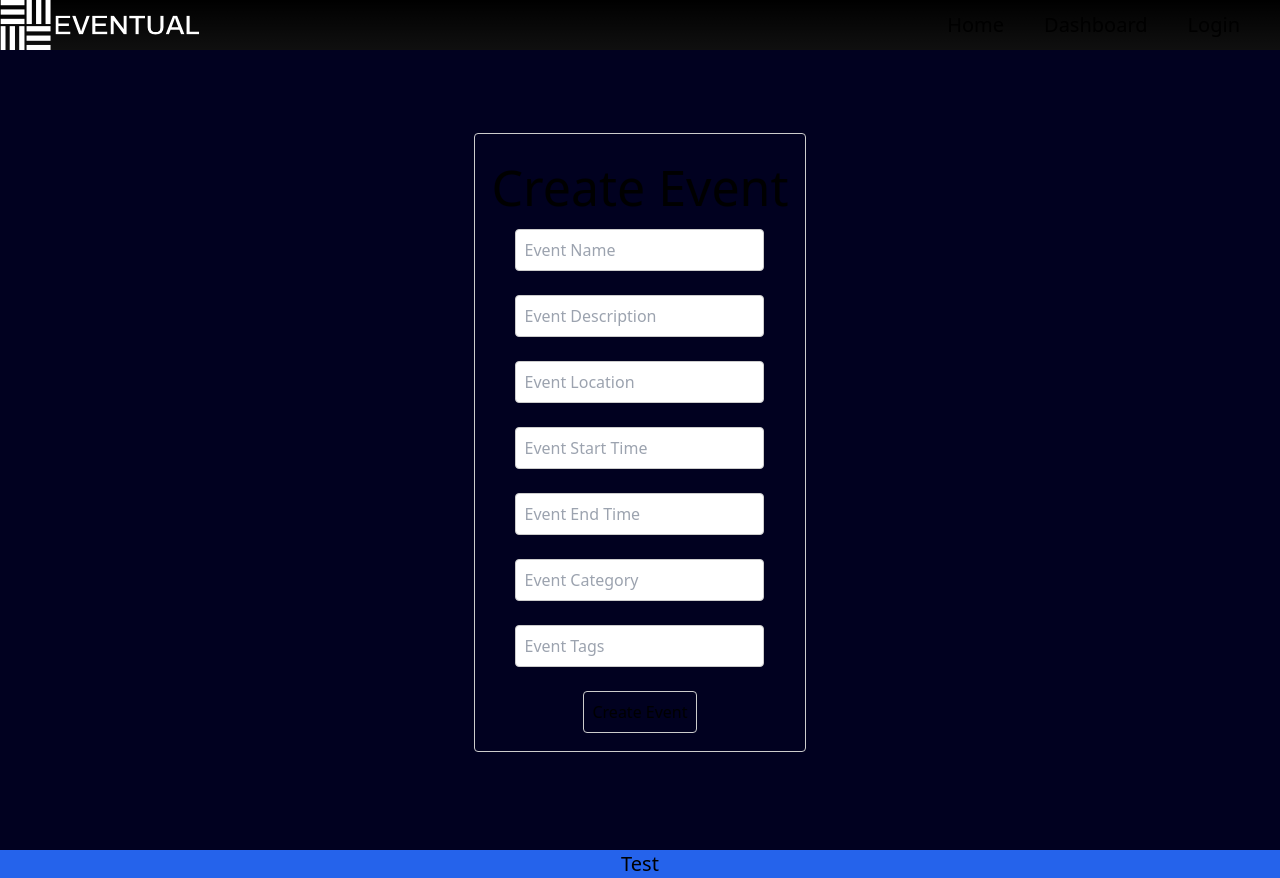
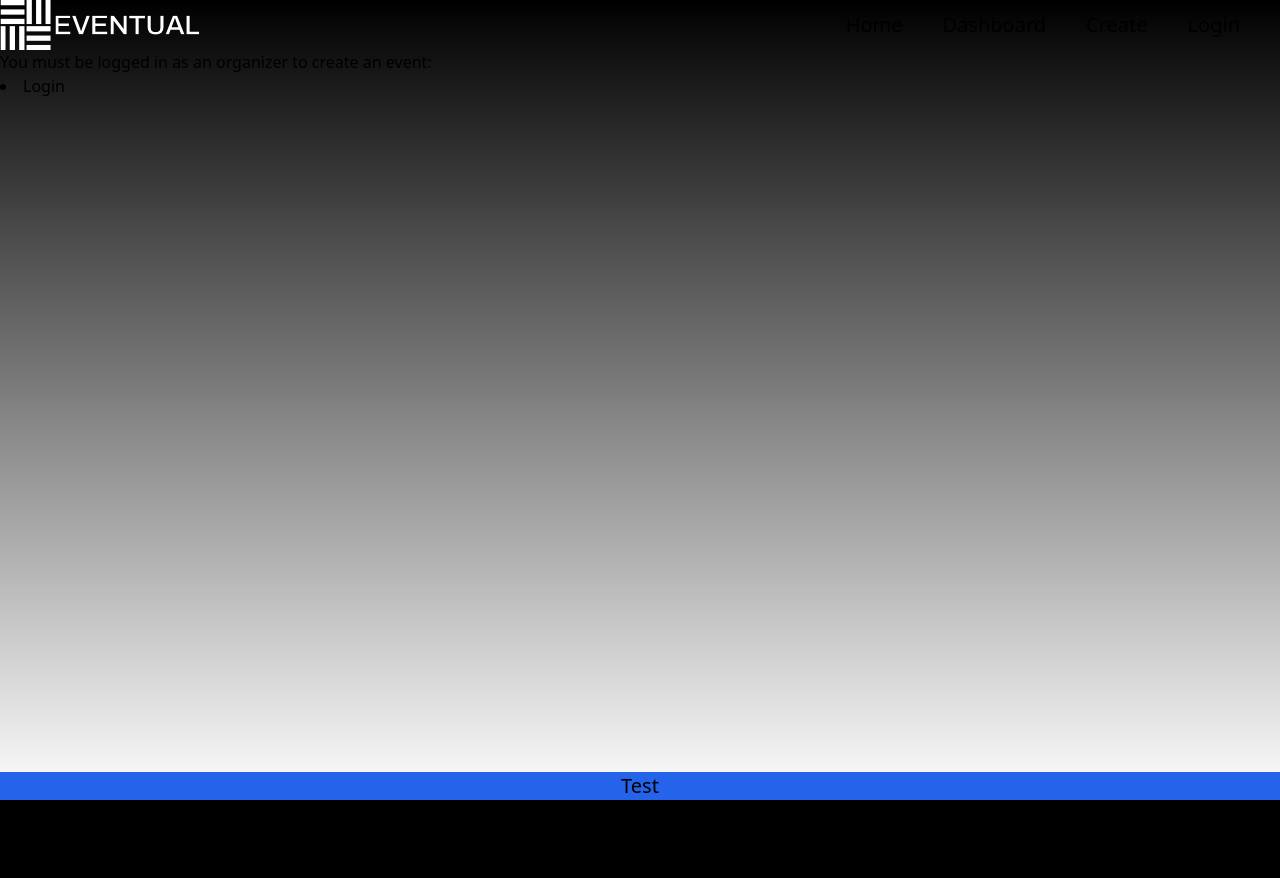
Before and after one commit to CSCC012023/final-project-s23-citrus, a Next.js app in the folder citrus/: page /organizer/create in a window 1280 px wide. After the commit the page ends 800 px from the top, so only its background shows below. Built offline with nearby package versions, Linux system fonts and the light colour scheme; no server answers.

Commit message:
CIT-35: make organizer log in to add event, add capacity field

```diff
--- a/citrus/app/(organizers)/organizer/create/page.tsx
+++ b/citrus/app/(organizers)/organizer/create/page.tsx
@@ -3,6 +3,8 @@
 
 import { useState, FormEvent, ChangeEvent} from "react";
 import styles from "./create.module.css";
+import { useSession, signIn, signOut } from 'next-auth/react'
+import { usePathname } from 'next/navigation'
 
 import {
   Flex,
@@ -23,11 +25,14 @@ import {
 const App = (): JSX.Element => {
   const [name, setName] = useState("");
   const [description, setDescription] = useState("");
+  const [capacity, setCapacity] = useState("");
   const [location, setLocation] = useState("");
   const [start, setStart] = useState("");
   const [end, setEnd] = useState("");
   const [category, setCategory] = useState("");
   const [tags, setTags] = useState("");
+
+  const { data: session } = useSession();
 
   const handleNameChange = (event: ChangeEvent<HTMLInputElement>) => {
     setName(event.target.value);
@@ -35,6 +40,10 @@ const App = (): JSX.Element => {
 
   const handleDescriptionChange = (event: ChangeEvent<HTMLInputElement>) => {
     setDescription(event.target.value);
+  };
+
+  const handleCapacityChange = (event: ChangeEvent<HTMLInputElement>) => {
+    setCapacity(event.target.value);
   };
 
   const handleLocationChange = (event: ChangeEvent<HTMLInputElement>) => {
@@ -58,18 +67,27 @@ const App = (): JSX.Element => {
   };
 
   const handleSubmit = async (e: FormEvent<HTMLFormElement>) => {
-    console.log("submitting");
     e.preventDefault();
 
     // Handle form submission here
     const res = await fetch('/api/experiences', {
         method: 'POST',
-        body: JSON.stringify({"name" : name, "description": description, "location": location,
-          "start_time": start, "end_time": end, "category": category, "tags": tags }),
+        body: JSON.stringify({"name" : name, "description": description, "capacity": parseInt(capacity), "location": location,
+          "start_time": start, "end_time": end, "category": category, "tags": tags.split(","), "org_id": session?.user?.name }),
     });
+
     console.log(res);
   };
 
+  if (!session || session.user?.userType != "organizer") {
+    return (<div>
+              <p>You must be logged in as an organizer to create an event:</p>
+              <li>
+                <a href={'/organizer/login'}>Login</a>
+              </li>
+            </div>
+    )
+  } else {
     return (
       <Flex
       className={styles["custom-background"]}
@@ -119,6 +137,16 @@ const App = (): JSX.Element => {
                     placeholder="Event Description"
                     value={description}
                     onChange={handleDescriptionChange}
+                    className={styles["custom-input"]}
+                  />
+                </FormControl>
+
+                <FormControl>
+                  <Input
+                    type="capacity"
+                    placeholder="Event Capacity"
+                    value={capacity}
+                    onChange={handleCapacityChange}
                     className={styles["custom-input"]}
                   />
                 </FormControl>
@@ -182,6 +210,7 @@ const App = (): JSX.Element => {
         </Stack>
       </Flex>
     );
+  }
 };
 
 export default App;
--- a/citrus/app/(organizers)/organizer/layout.tsx
+++ b/citrus/app/(organizers)/organizer/layout.tsx
@@ -40,6 +40,9 @@ export default async function RootLayout({
               <li className='flex-1'>
                 <a href="/dashboard">Dashboard</a>
               </li>
+              <li className='flex-1'>
+                <a href="/organizer/create">Create</a>
+              </li>
               <NavBarLogin />
             </ul>
           </nav>
```
Lines whose indentation alone changed are shown as unchanged.
